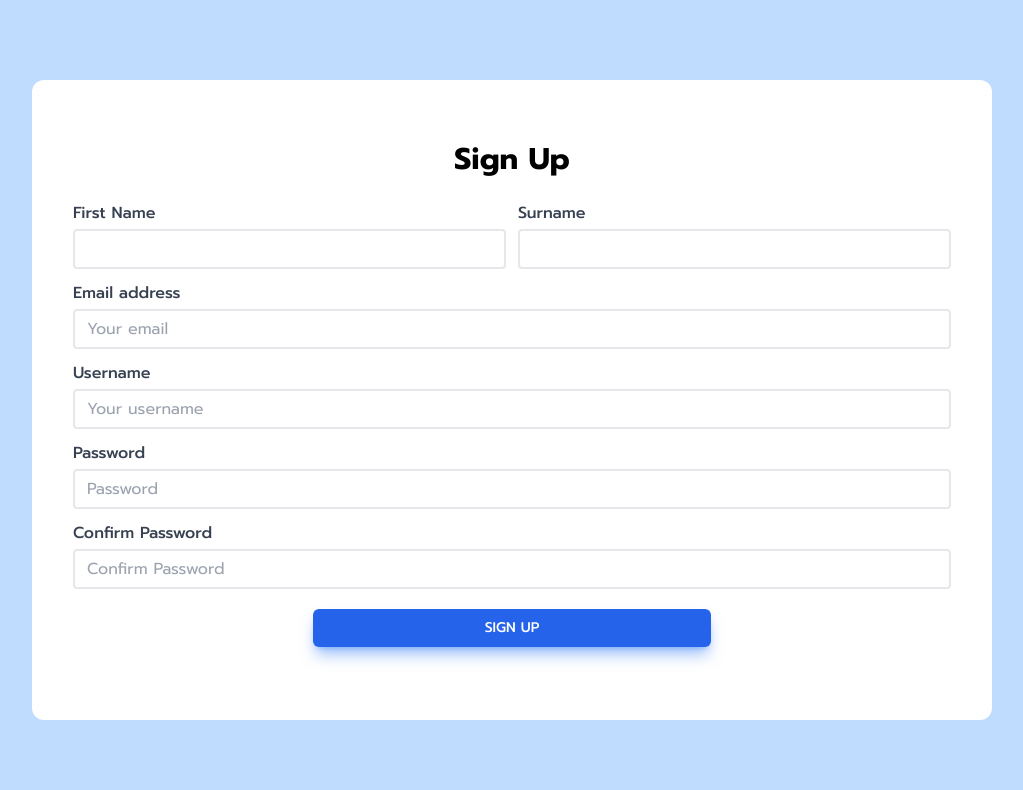
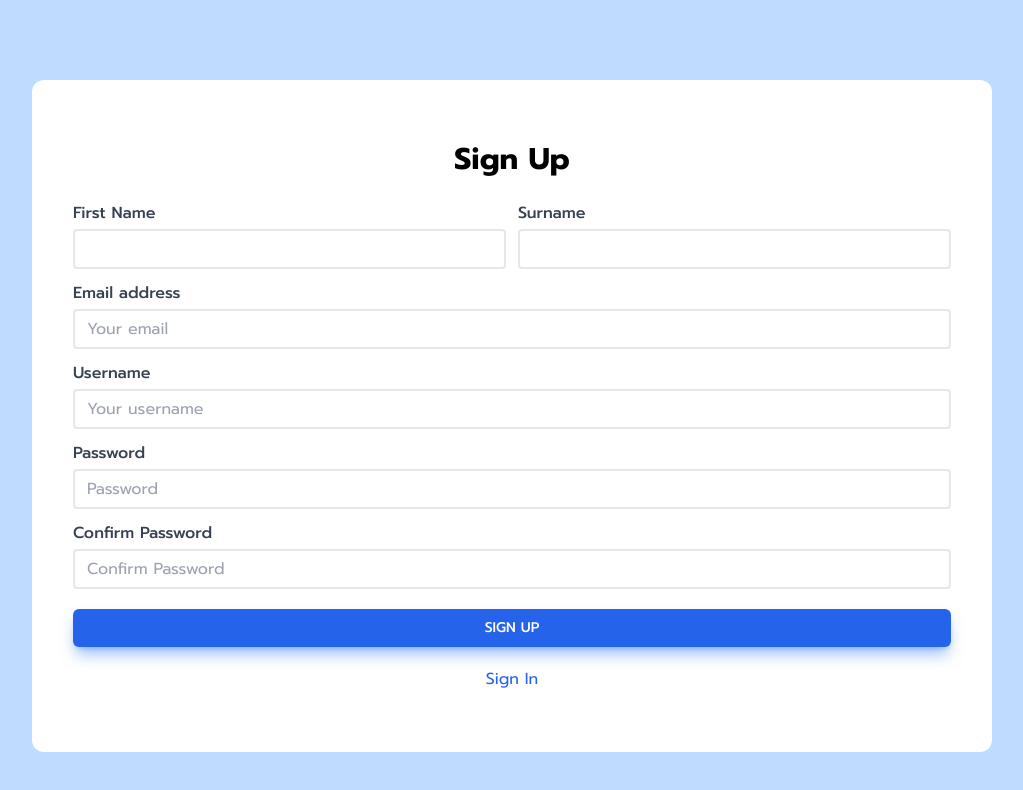
Before and after one commit to beamuu/jobdle-frontend, a Next.js app: page /signup in a window 1280 px wide. Shown: the top 790 px of the page, without its empty margins (128-1151 px from the left). Built offline with nearby package versions, Linux system fonts and the light colour scheme.

Commit message:
adjust signup page

```diff
--- a/pages/signup.tsx
+++ b/pages/signup.tsx
@@ -139,7 +139,7 @@ const SignUpPage: SignUpPageWithNoLayout = () => {
           <div className="grid mt-5">
             <button
               type="submit"
-              className="transition rounded-md border border-transparent bg-blue-600 py-2 px-4 text-sm font-medium text-white shadow-lg shadow-blue-500/50 hover:bg-blue-400 mx-60"
+              className="transition rounded-md border border-transparent bg-blue-600 py-2 px-4 text-sm font-medium text-white shadow-lg shadow-blue-500/50 hover:bg-blue-400"
               disabled={isLoading}
             >
               {isLoading ? (
@@ -153,6 +153,11 @@ const SignUpPage: SignUpPageWithNoLayout = () => {
             </button>
           </div>
         </form>
+        <div className="flex justify-center my-5">
+          <a href="/signin" className="text-blue-600 visited:text-purple-600">
+            Sign In
+          </a>
+        </div>
       </div>
     </div>
   );
```
